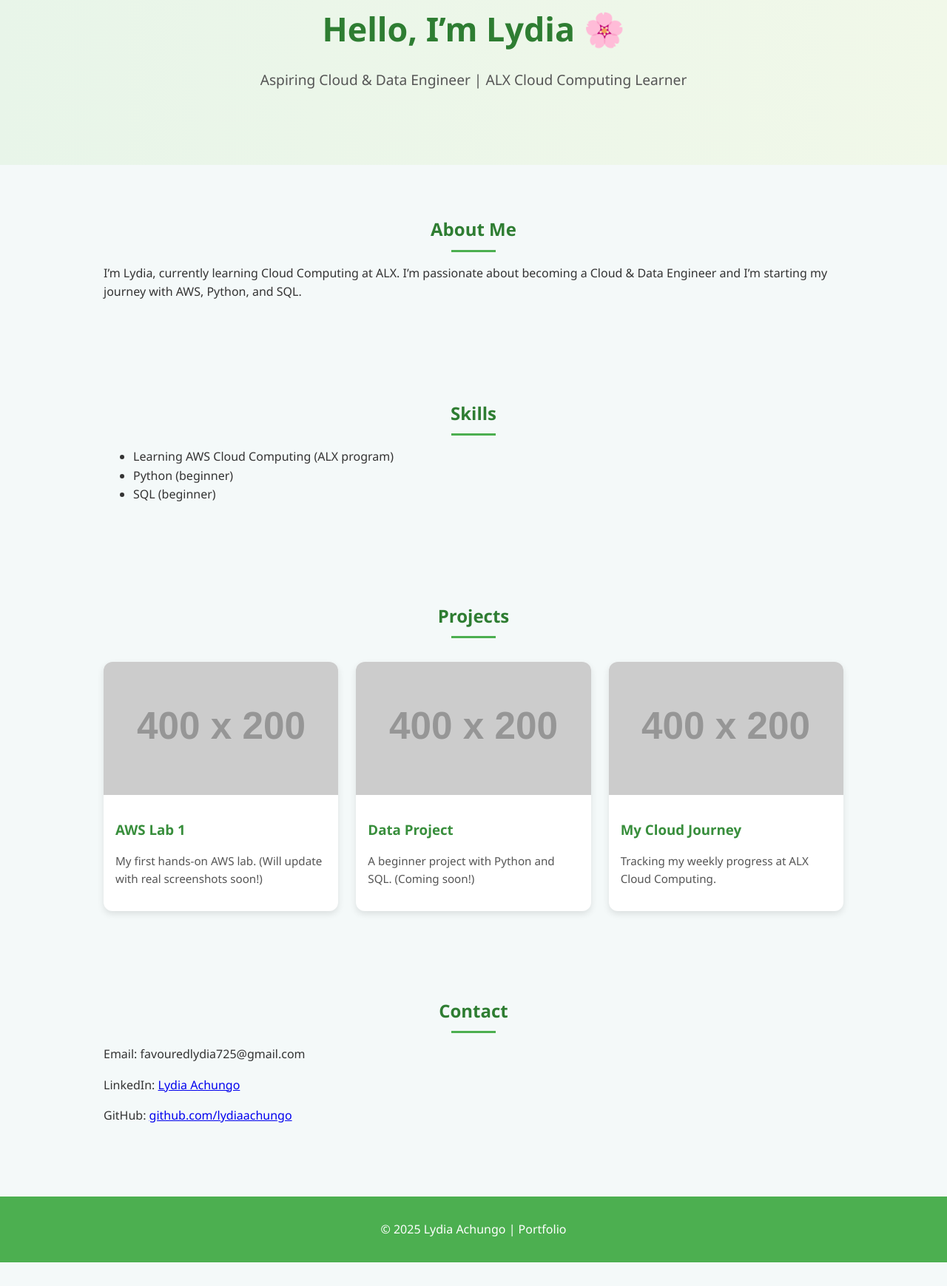
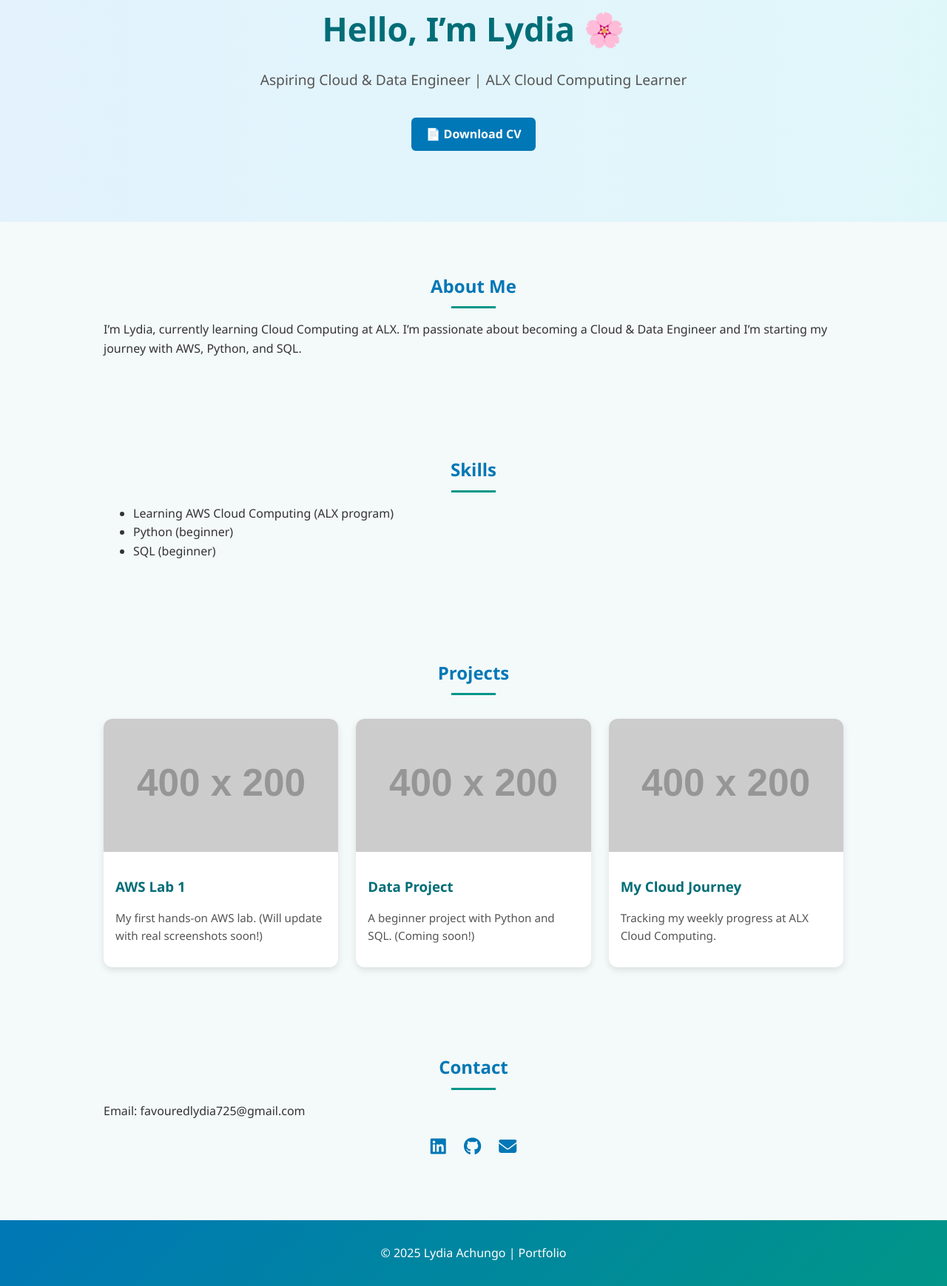
Before and after one commit to lydia-achungo/lydiaachungo.github.io, a plain HTML site: page index.html in a window 1280 px wide. Shown: the part 436-2175 px from the top of the page at 74% size. Before the commit the page ends 2143 px from the top, so only its background shows below. Drawn offline with Linux system fonts and the light colour scheme; placeholder pictures from the web are drawn by us.

Commit message:
Update index.html

```diff
--- a/index.html
+++ b/index.html
@@ -4,6 +4,15 @@
   <meta charset="UTF-8">
   <meta name="viewport" content="width=device-width, initial-scale=1.0">
   <title>Lydia Achungo | Portfolio</title>
+
+  <!-- 🌸 SEO Metadata -->
+  <meta name="description" content="Portfolio of Lydia Achungo - Aspiring Cloud & Data Engineer | ALX Cloud Computing Learner">
+  <meta name="keywords" content="Lydia Achungo, Cloud Engineer, Data Engineer, AWS, Python, SQL, ALX">
+  <meta name="author" content="Lydia Achungo">
+
+  <!-- 🌸 Icons Library -->
+  <link rel="stylesheet" href="https://cdnjs.cloudflare.com/ajax/libs/font-awesome/6.5.0/css/all.min.css">
+
   <style>
     /* General Styles */
     body {
@@ -15,7 +24,7 @@
       scroll-behavior: smooth;
     }
     header {
-      background: linear-gradient(135deg, #4CAF50, #2e7d32);
+      background: linear-gradient(135deg, #0077b6, #009688);
       color: white;
       padding: 1.5rem 2rem;
       text-align: center;
@@ -31,12 +40,12 @@
       transition: color 0.3s;
     }
     nav a:hover {
-      color: #ffe082;
+      color: #ffdd57;
     }
     .hero {
       text-align: center;
       padding: 5rem 2rem;
-      background: linear-gradient(to right, #e8f5e9, #f1f8e9);
+      background: linear-gradient(to right, #e3f2fd, #e0f7fa);
       animation: fadeIn 2s ease-in-out;
     }
     .hero img {
@@ -44,12 +53,12 @@
       height: 140px;
       border-radius: 50%;
       margin-bottom: 1rem;
-      border: 3px solid #4CAF50;
+      border: 3px solid #0077b6;
     }
     .hero h1 {
       font-size: 2.8rem;
       margin-bottom: 0.5rem;
-      color: #2e7d32;
+      color: #006d77;
     }
     .hero p {
       font-size: 1.2rem;
@@ -63,7 +72,7 @@
     h2 {
       text-align: center;
       margin-bottom: 1rem;
-      color: #2e7d32;
+      color: #0077b6;
       position: relative;
     }
     h2::after {
@@ -71,7 +80,7 @@
       display: block;
       width: 60px;
       height: 3px;
-      background: #4CAF50;
+      background: #009688;
       margin: 0.5rem auto;
     }
 
@@ -103,17 +112,46 @@
     }
     .card-body h3 {
       margin: 0.5rem 0;
-      color: #388e3c;
+      color: #006d77;
     }
     .card-body p {
       color: #555;
       font-size: 0.95rem;
     }
 
+    /* Buttons & Icons */
+    .btn {
+      display: inline-block;
+      padding: 0.6rem 1.2rem;
+      margin: 1rem 0.5rem;
+      background: #0077b6;
+      color: white;
+      border-radius: 6px;
+      text-decoration: none;
+      font-weight: bold;
+      transition: background 0.3s;
+    }
+    .btn:hover {
+      background: #009688;
+    }
+    .social-icons {
+      text-align: center;
+      margin-top: 1rem;
+    }
+    .social-icons a {
+      margin: 0 10px;
+      color: #0077b6;
+      font-size: 1.5rem;
+      transition: color 0.3s;
+    }
+    .social-icons a:hover {
+      color: #009688;
+    }
+
     footer {
       text-align: center;
       padding: 1rem;
-      background: #4CAF50;
+      background: linear-gradient(135deg, #0077b6, #009688);
       color: white;
       margin-top: 2rem;
     }
@@ -137,10 +175,11 @@
   </header>
 
   <div class="hero">
-    <!-- Replace the src link with your own photo later -->
+    <!-- Replace src with your real photo -->
     <img src="https://via.placeholder.com/140" alt="Lydia's Photo">
     <h1>Hello, I’m Lydia 🌸</h1>
     <p>Aspiring Cloud & Data Engineer | ALX Cloud Computing Learner</p>
+    <a href="Lydia_Achungo_CV.pdf" class="btn" download>📄 Download CV</a>
   </div>
 
   <section id="about">
@@ -188,8 +227,11 @@
   <section id="contact">
     <h2>Contact</h2>
     <p>Email: favouredlydia725@gmail.com</p>
-    <p>LinkedIn: <a href="https://linkedin.com/in/lydiaachungo" target="_blank">Lydia Achungo</a></p>
-    <p>GitHub: <a href="https://github.com/lydiaachungo" target="_blank">github.com/lydiaachungo</a></p>
+    <div class="social-icons">
+      <a href="https://linkedin.com/in/lydiaachungo" target="_blank"><i class="fab fa-linkedin"></i></a>
+      <a href="https://github.com/lydiaachungo" target="_blank"><i class="fab fa-github"></i></a>
+      <a href="mailto:favouredlydia725@gmail.com"><i class="fas fa-envelope"></i></a>
+    </div>
   </section>
 
   <footer>
```
